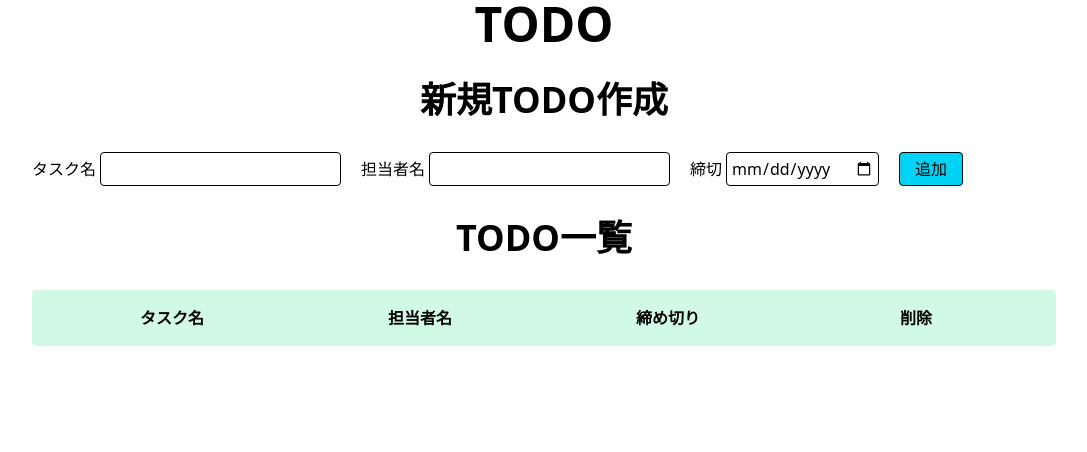
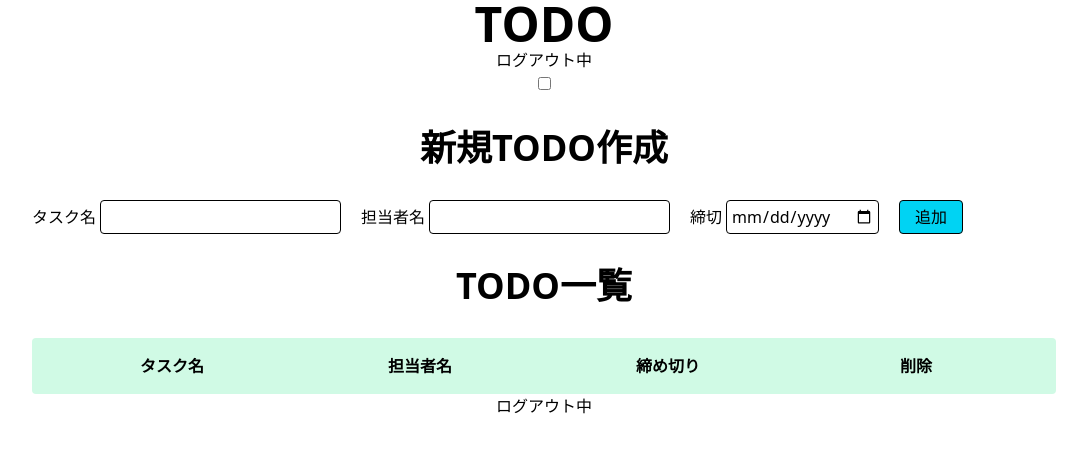
Before and after one commit to komishin/react-practice, a React app: page / in a window 1280 px wide. Shown: the top 452 px of the page, without its empty margins (96-1183 px from the left). Built offline with nearby package versions, Linux system fonts and the light colour scheme.

Commit message:
CheckBoxでログイン中とログアウト中を変更できるようにした

```diff
--- a/src/js/App.tsx
+++ b/src/js/App.tsx
@@ -1,16 +1,27 @@
-import React from 'react'
+import React, { useContext } from 'react'
 import { TodoList } from './components/todo/TodoList'
 import { Heading } from './components/parts/Heading'
 import { NewTodoForm } from './components/todo/NewTodoForm'
 import { Todo } from './components/todo/type'
 import { useTodoList } from './components/todo/use-todoList'
+import { AuthContext } from './contexts/AuthContext'
 
 export const App = () => {
-  const {todoList, addTodo, deleteTodo } = useTodoList()
+  const { todoList, addTodo, deleteTodo } = useTodoList()
+
+  const { isLoggedIn, setIsLoggedIn } = useContext(AuthContext)
 
   return (
     <main className="my-0 mx-auto w-4/5 text-center">
       <Heading level="h1">TODO</Heading>
+      <div>{isLoggedIn ? 'ログイン中' : 'ログアウト中'}</div>
+      <div>
+        <input
+          type="checkbox"
+          checked={isLoggedIn}
+          onClick={() => setIsLoggedIn(!isLoggedIn)}
+        />
+      </div>
       <div className="mt-8">
         <Heading level="h2">新規TODO作成</Heading>
         <div className="mt-8">
--- a/src/js/components/todo/TodoItem.tsx
+++ b/src/js/components/todo/TodoItem.tsx
@@ -1,5 +1,6 @@
-import React from 'react'
+import React, { useContext } from 'react'
 import { Button } from '../parts/Button'
+import { AuthContext } from '../../contexts/AuthContext'
 
 type TodoItemProps = {
   id: number
@@ -17,6 +18,8 @@ export const TodoItem = ({
   deadline,
   deleteTodo,
 }: TodoItemProps) => {
+    const { isLoggedIn } = useContext(AuthContext)
+
 
   return (
     <li className="grid grid-cols-4 pb-1">
@@ -28,6 +31,8 @@ export const TodoItem = ({
         <Button onClick={() => deleteTodo(id)} color="red">
           削除
         </Button>
+              <div>{isLoggedIn ? 'ログイン中' : 'ログアウト中'}</div>
+
       </div>
     </li>
   )
--- a/src/js/components/todo/TodoList.tsx
+++ b/src/js/components/todo/TodoList.tsx
@@ -1,6 +1,7 @@
-import React from 'react'
+import React, { useContext } from 'react'
 import { TodoItem } from './TodoItem'
 import { Todo } from '../../App'
+import { AuthContext } from '../../contexts/AuthContext'
 
 type Props = {
   todoList: Todo[]
@@ -8,7 +9,10 @@ type Props = {
 }
 
 export const TodoList = ({ todoList, deleteTodo }: Props) => {
+  const { isLoggedIn } = useContext(AuthContext)
+
   return (
+    <>
       <ul className="bg-emerald-100 p-4 rounded">
         <li className="grid grid-cols-4 font-bold">
           <div>タスク名</div>
@@ -27,5 +31,7 @@ export const TodoList = ({ todoList, deleteTodo }: Props) => {
           />
         ))}
       </ul>
+      <div>{isLoggedIn ? 'ログイン中' : 'ログアウト中'}</div>
+    </>
   )
 }
--- a/src/js/contexts/AuthContext.tsx
+++ b/src/js/contexts/AuthContext.tsx
@@ -1,18 +1,22 @@
-import React, { PropsWithChildren } from 'react'
+import React, { PropsWithChildren, useState } from 'react'
 
 import { createContext } from 'react'
 
 type AuthContextType = {
   isLoggedIn: boolean
+  setIsLoggedIn: React.Dispatch<React.SetStateAction<boolean>>
 }
 
 export const AuthContext = createContext<AuthContextType>({
   isLoggedIn: false,
+  setIsLoggedIn: () => {},
 })
 
 export const AuthProvider = ({ children }: PropsWithChildren) => {
-  const isLoggedIn = false
-  return <AuthContext.Provider value={{ isLoggedIn }}>
-    {children}
-  </AuthContext.Provider>
+  const [isLoggedIn, setIsLoggedIn] = useState<boolean>(false)
+  return (
+    <AuthContext.Provider value={{ isLoggedIn, setIsLoggedIn }}>
+      {children}
+    </AuthContext.Provider>
+  )
 }
```
Lines whose indentation alone changed are shown as unchanged.
